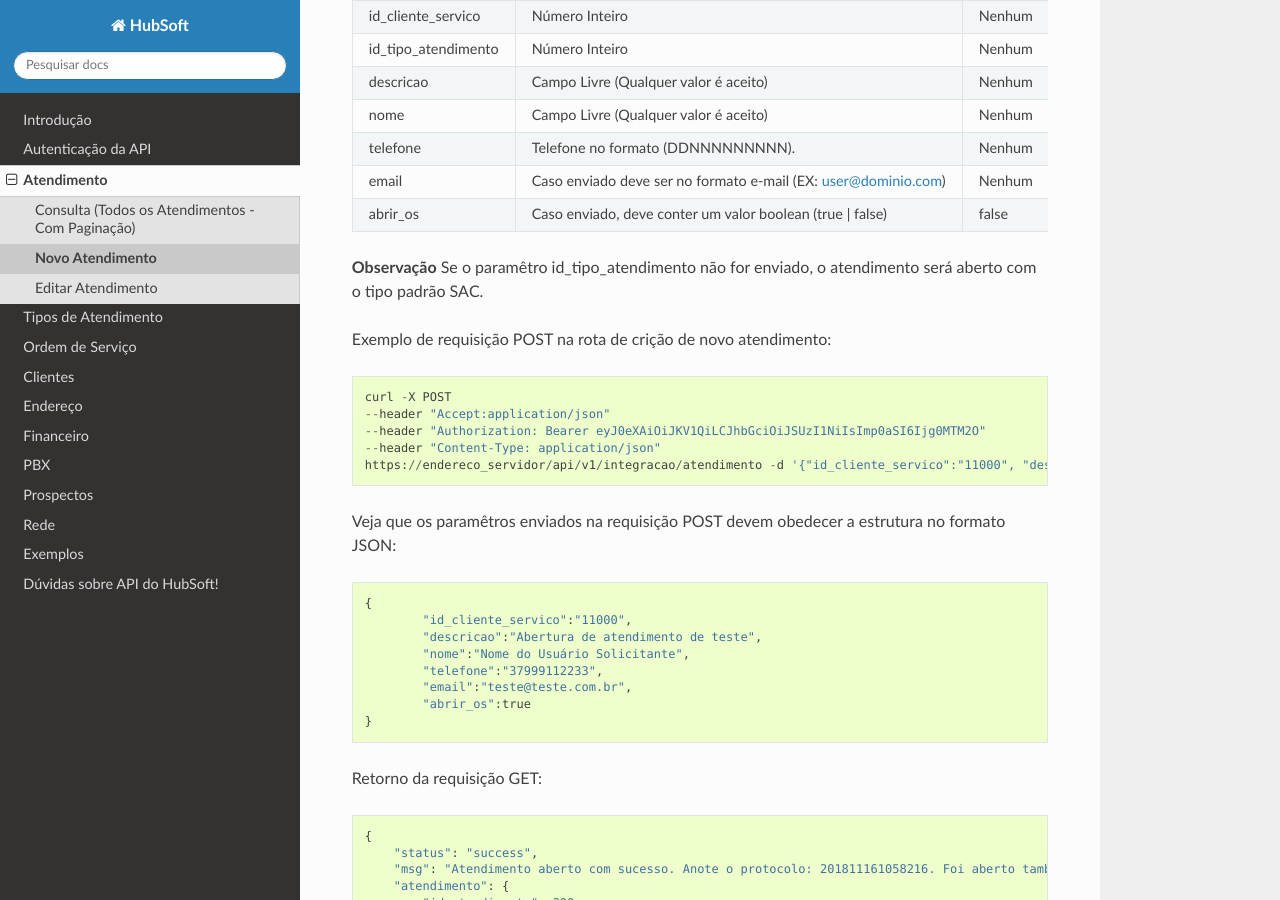
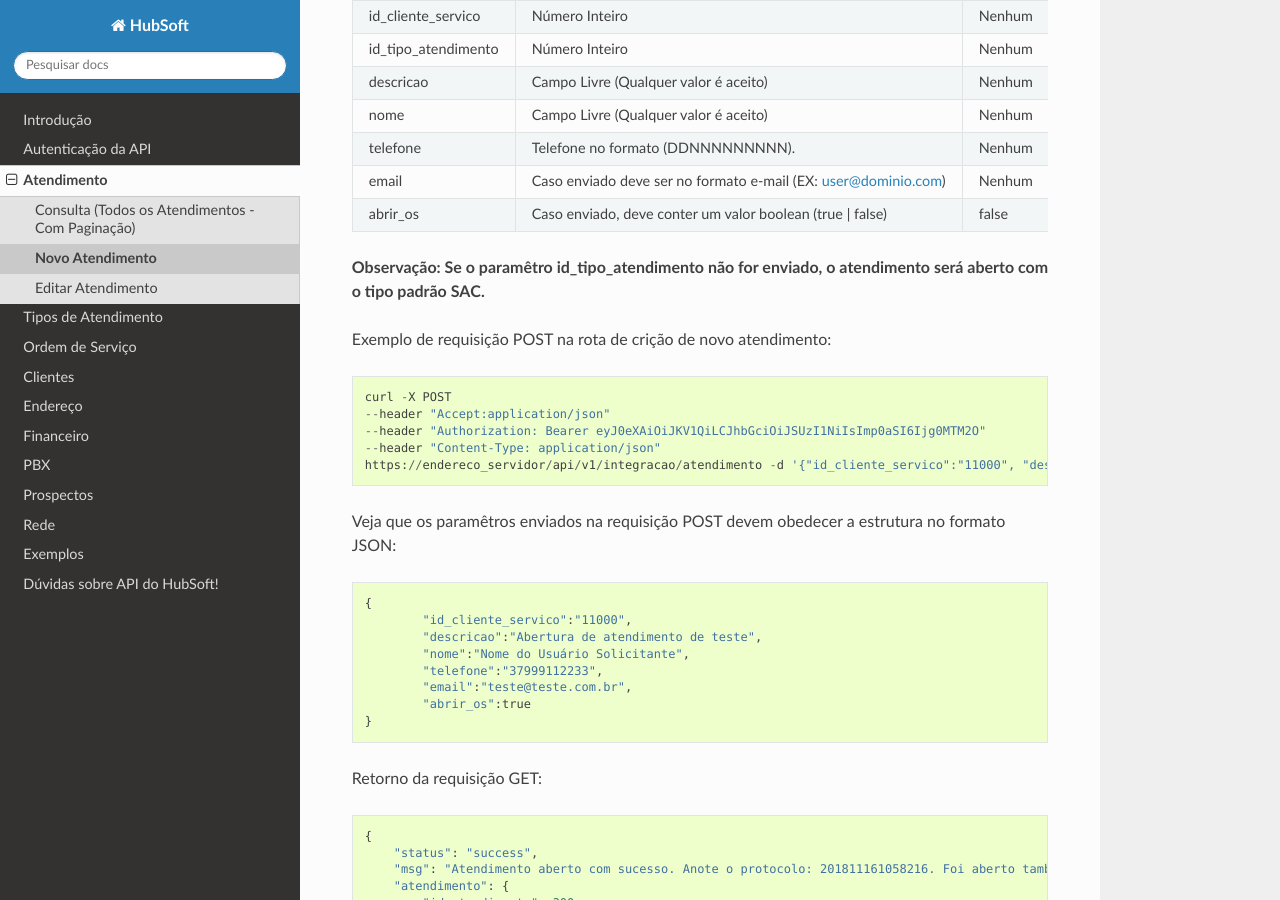
Before and after one commit to hubsoftbrasil/api, a Sphinx documentation site: the page built from docs/source/atendimento/novo.rst, in a window 1280 px wide and 900 px high, scrolled down 999 px. Built offline with Sphinx 7.4.7 and the Read the Docs theme 2.0.0, drawn with Linux system fonts in a browser that asks for light colours; pages that are not in the unit, such as notebooks, are missing from menus.

```diff
--- a/docs/source/atendimento/novo.rst
+++ b/docs/source/atendimento/novo.rst
@@ -89,8 +89,7 @@ Os atributos podem conter os seguintes valores:
       -  Caso enviado, deve conter um valor boolean (true | false)
       -  false
 
-**Observação**
-Se o paramêtro id_tipo_atendimento não for enviado, o atendimento será aberto com o tipo padrão SAC.
+**Observação: Se o paramêtro id_tipo_atendimento não for enviado, o atendimento será aberto com o tipo padrão SAC.**
 
 Exemplo de requisição POST na rota de crição de novo atendimento::
 
```
